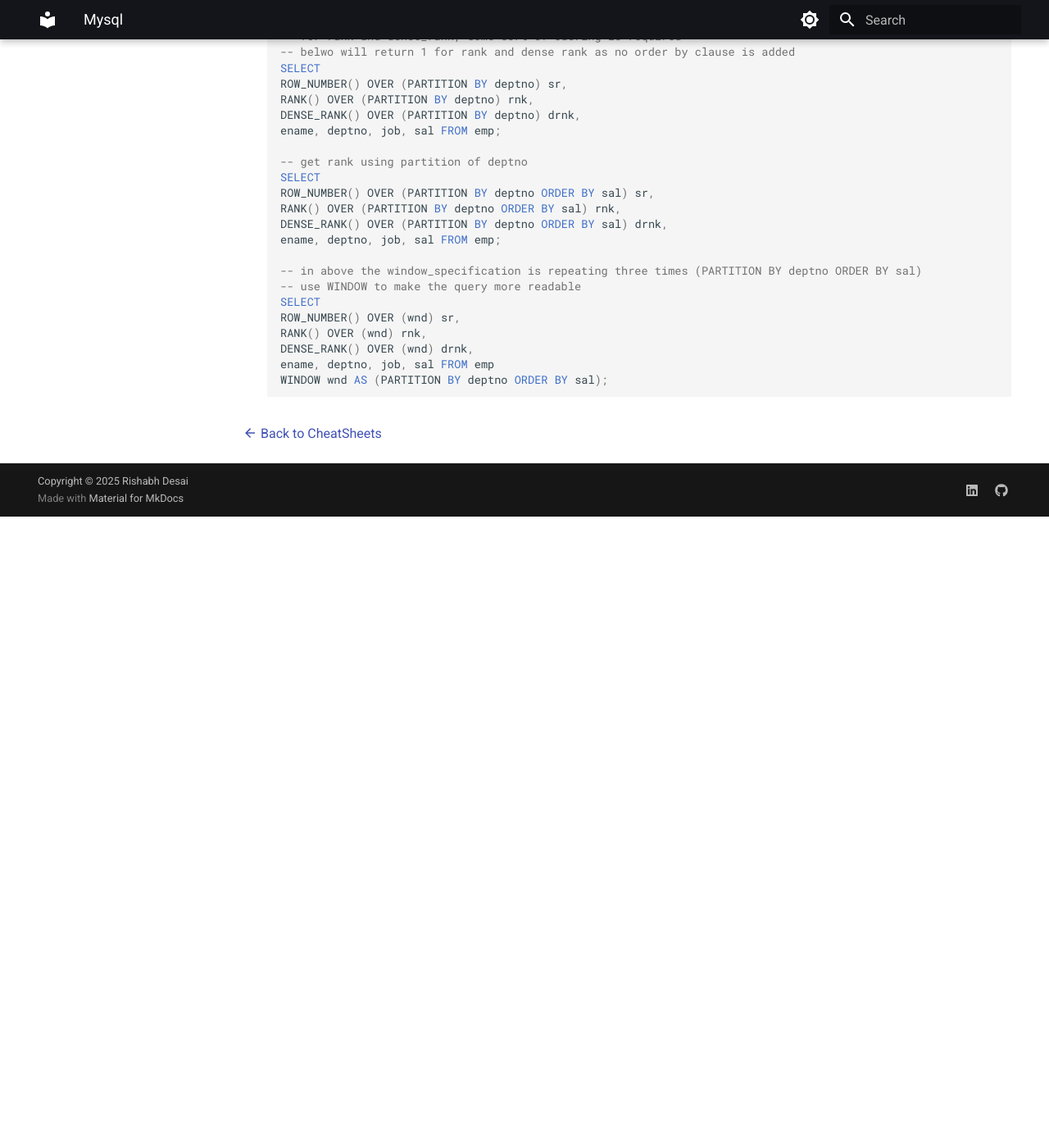
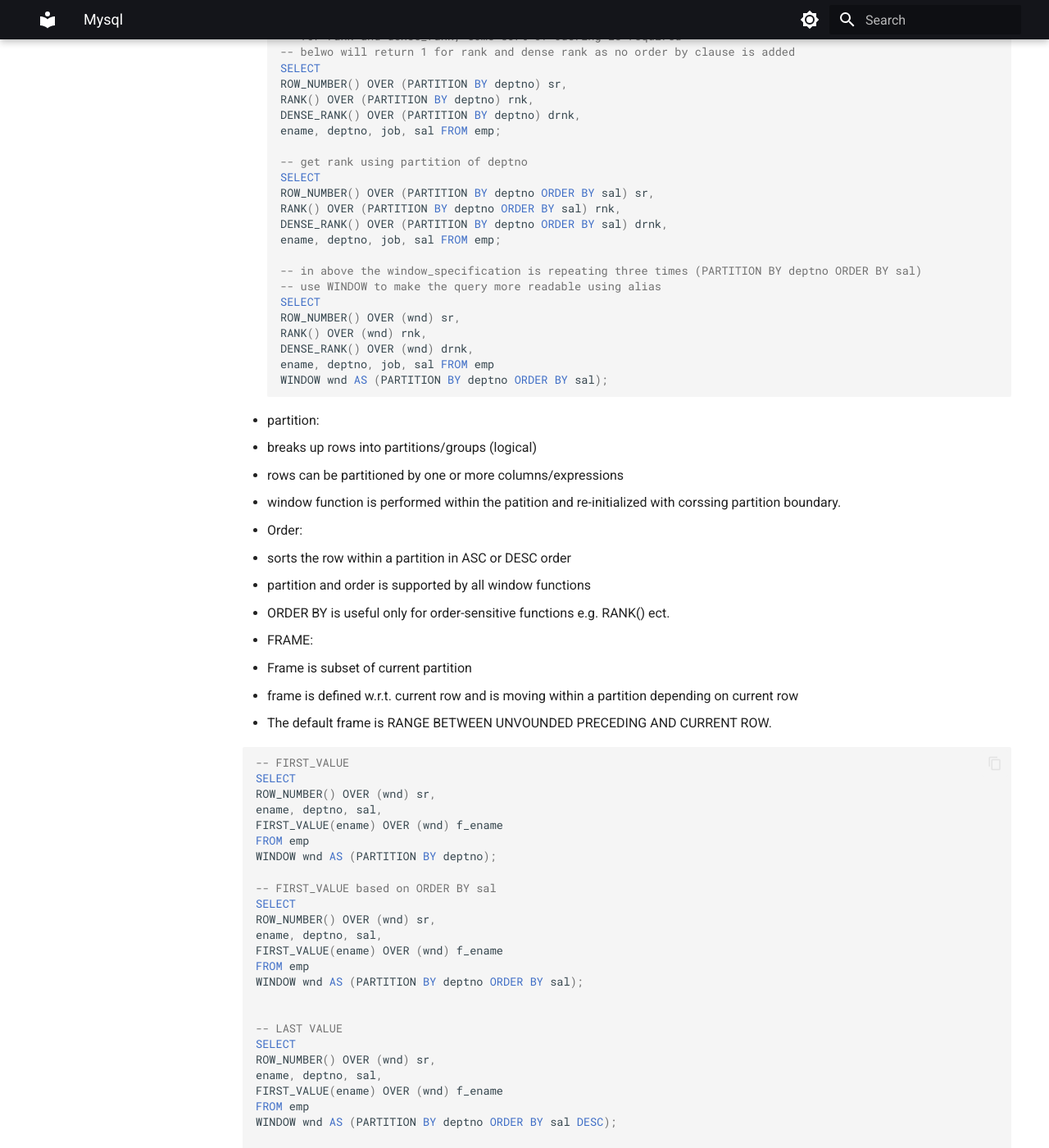
Before and after one commit to rishabdesai/mkdocs-cv, an MkDocs documentation site: the page built from docs/devtools/cheatsheet/sql/mysql.md, in a window 1280 px wide and 1400 px high, scrolled down 10700 px. Shown: the whole window at 82% size. Built offline with MkDocs 1.6.1 and Material for MkDocs 9.7.7, drawn with Linux system fonts in a browser that asks for light colours; before the commit the page ends 11330 px from its top, so only the background shows below that; some of the changed text lies outside the part shown.

Commit message:
window function part1

````diff
--- a/docs/devtools/cheatsheet/sql/mysql.md
+++ b/docs/devtools/cheatsheet/sql/mysql.md
@@ -682,7 +682,7 @@ DENSE_RANK() OVER (PARTITION BY deptno ORDER BY sal) drnk,
 ename, deptno, job, sal FROM emp;
 
 -- in above the window_specification is repeating three times (PARTITION BY deptno ORDER BY sal)
--- use WINDOW to make the query more readable
+-- use WINDOW to make the query more readable using alias
 SELECT
 ROW_NUMBER() OVER (wnd) sr,
 RANK() OVER (wnd) rnk,
@@ -691,9 +691,85 @@ ename, deptno, job, sal FROM emp
 WINDOW wnd AS (PARTITION BY deptno ORDER BY sal);
 
 ```
+- partition:
+  - breaks up rows into partitions/groups (logical)
+  - rows can be partitioned by one or more columns/expressions
+  - window function is performed within the patition and re-initialized with corssing partition boundary.
+- Order:
+  - sorts the row within a partition in ASC or DESC order
+  - partition and order is supported by all window functions
+  - ORDER BY is useful only for order-sensitive functions e.g. RANK() ect.
+- FRAME:
+  - Frame is subset of current partition
+  - frame is defined w.r.t. current row and is moving within a partition depending on current row
+  - The default frame is RANGE BETWEEN UNVOUNDED PRECEDING AND CURRENT ROW.
+
+```sql
+-- FIRST_VALUE
+SELECT
+ROW_NUMBER() OVER (wnd) sr,
+ename, deptno, sal,
+FIRST_VALUE(ename) OVER (wnd) f_ename
+FROM emp
+WINDOW wnd AS (PARTITION BY deptno);
+
+-- FIRST_VALUE based on ORDER BY sal
+SELECT
+ROW_NUMBER() OVER (wnd) sr,
+ename, deptno, sal,
+FIRST_VALUE(ename) OVER (wnd) f_ename
+FROM emp
+WINDOW wnd AS (PARTITION BY deptno ORDER BY sal);
 
 
+-- LAST VALUE
+SELECT
+ROW_NUMBER() OVER (wnd) sr,
+ename, deptno, sal,
+FIRST_VALUE(ename) OVER (wnd) f_ename
+FROM emp
+WINDOW wnd AS (PARTITION BY deptno ORDER BY sal DESC);
 
+SELECT
+ROW_NUMBER() OVER (wnd) sr,
+ename, deptno, sal,
+FIRST_VALUE(ename) OVER (wnd) f_ename,
+LAST_VALUE(ename) OVER (wnd) l_ename -- unexpected
+FROM emp
+WINDOW wnd AS (PARTITION BY deptno ORDER BY sal);
+```
+
+```SQL
+-- LEAD
+-- value of below/next row is shown in current row
+-- Show current sal and next sal for current row
+SELECT
+ROW_NUMBER() OVER (wnd) sr,
+ename, deptno, sal,
+LEAD(sal) OVER (wnd) next_sal
+FROM emp
+WINDOW wnd AS (ORDER BY sal ASC);
+
+-- show diff of current sal and next sal
+SELECT
+ROW_NUMBER() OVER (wnd) sr,
+ename, deptno, sal,
+LEAD(sal) OVER (wnd) next_sal,
+LEAD(sal) OVER (wnd) - sal AS diff
+FROM emp
+WINDOW wnd AS (ORDER BY sal ASC);
+
+- LAG
+-- opposite of LEAD fuction
+-- value of above/previous row is shown in current row
+
+SELECT
+ROW_NUMBER() OVER (wnd) sr,
+ename, deptno, sal,
+LAG(sal) OVER (wnd) prev_sal
+FROM emp
+WINDOW wnd AS (ORDER BY sal ASC);
+```
 
 
 
````
